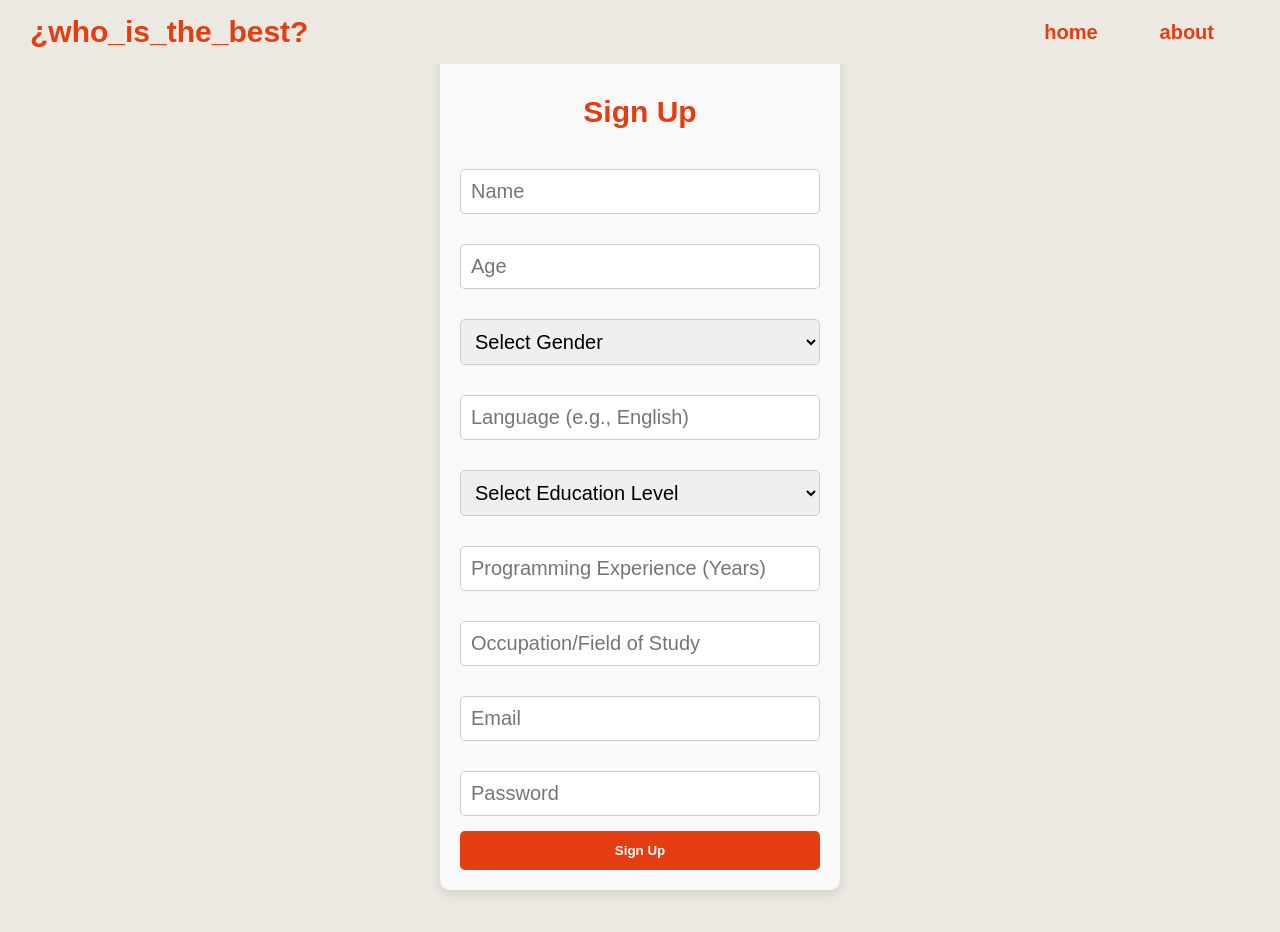
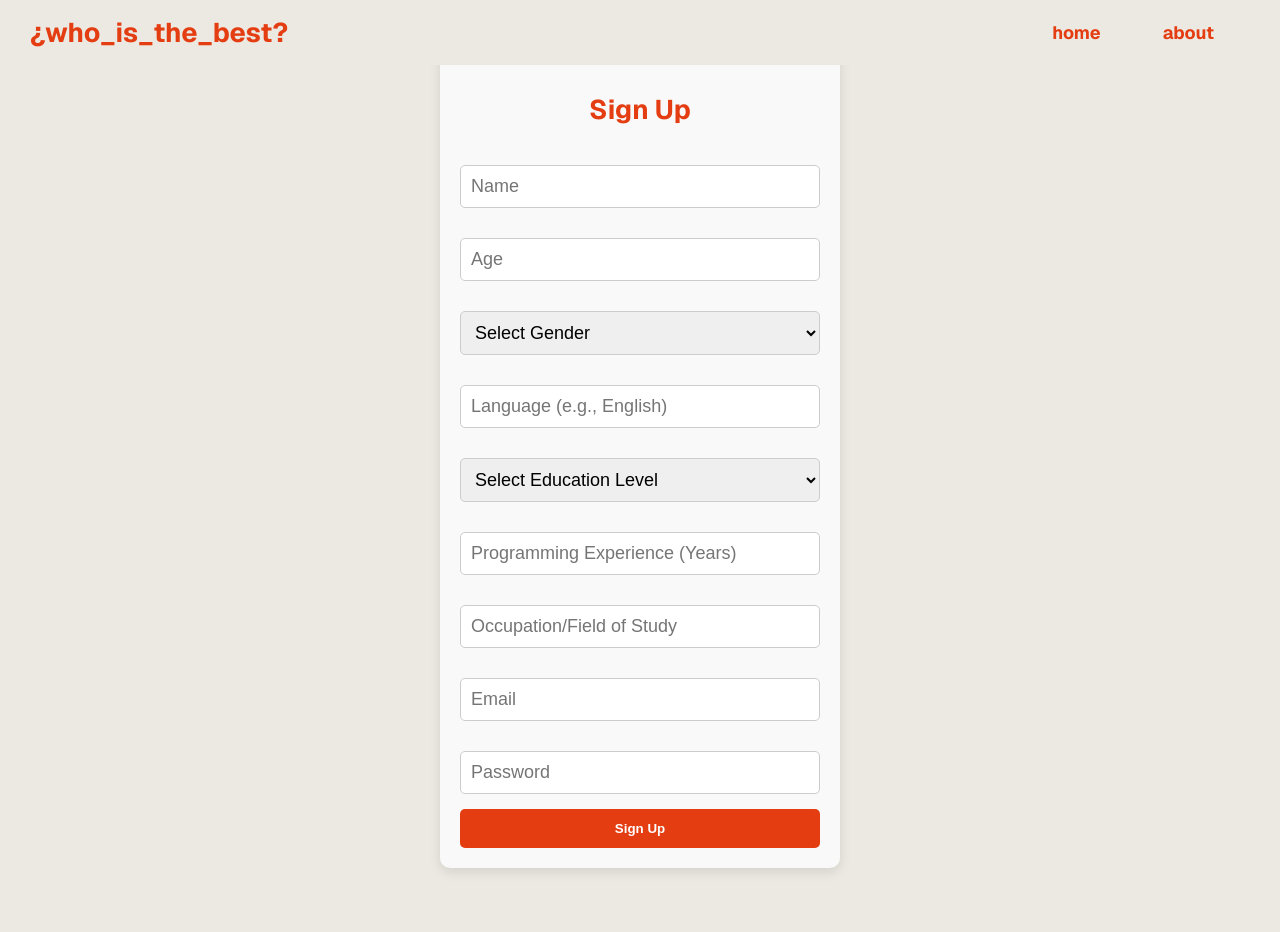
Before and after one commit to edoardo-aba/ee-assignment_2, a React (Create React App) app in the folder client/: page /signup in a window 1280 px wide. Shown: the top 932 px of the page. Built offline with nearby package versions, Linux system fonts and the light colour scheme.

Commit message:
added font geist

```diff
--- a/client/public/index.html
+++ b/client/public/index.html
@@ -1,14 +1,12 @@
 <!DOCTYPE html>
 <html lang="en">
+
 <head>
   <meta charset="utf-8" />
   <link rel="icon" href="%PUBLIC_URL%/favicon.ico" />
   <meta name="viewport" content="width=device-width, initial-scale=1" />
   <meta name="theme-color" content="#000000" />
-    <meta
-      name="description"
-      content="Web site created using create-react-app"
-    />
+  <meta name="description" content="Web site created using create-react-app" />
   <link rel="apple-touch-icon" href="%PUBLIC_URL%/logo192.png" />
   <!--
       manifest.json provides metadata used when your web app is installed on a
@@ -25,7 +23,11 @@
       Learn how to configure a non-root public URL by running `npm run build`.
     -->
   <title>React App</title>
+  <link rel="preconnect" href="https://fonts.googleapis.com">
+  <link rel="preconnect" href="https://fonts.gstatic.com" crossorigin>
+  <link href="https://fonts.googleapis.com/css2?family=Geist:wght@100..900&display=swap" rel="stylesheet">
 </head>
+
 <body>
   <noscript>You need to enable JavaScript to run this app.</noscript>
   <div id="root"></div>
@@ -40,4 +42,5 @@
       To create a production bundle, use `npm run build` or `yarn build`.
     -->
 </body>
+
 </html>
--- a/client/src/App.css
+++ b/client/src/App.css
@@ -0,0 +1,3 @@
+body {
+    font-family: "Geist", sans-serif;
+}
--- a/client/src/components/Header/Header.css
+++ b/client/src/components/Header/Header.css
@@ -20,11 +20,11 @@
 html, body {
     margin: 0 auto;
     padding: 0;
-    font-family: Arial, sans-serif;
+    font-family: "Geist", sans-serif;
     background-color: #EBE9E1;
     color: #E43D12;
     font-weight: bold;
-    font-size: 20px;
+    font-size: 18px;
 }
 
 .header {
--- a/client/src/components/Login/LogIn.css
+++ b/client/src/components/Login/LogIn.css
@@ -7,7 +7,7 @@
   background-color: #f9f9f9;
   border-radius: 10px;
   box-shadow: 0px 4px 12px rgba(0, 0, 0, 0.1);
-  font-family: Arial, sans-serif;
+  font-family: "Geist", sans-serif;
   color: #333;
 }
 
--- a/client/src/components/SignUp/SignUp.css
+++ b/client/src/components/SignUp/SignUp.css
@@ -7,7 +7,7 @@
   background-color: #f9f9f9;
   border-radius: 10px;
   box-shadow: 0 4px 12px rgba(0, 0, 0, 0.1);
-  font-family: Arial, sans-serif;
+  font-family: "Geist", sans-serif;
   color: #333;
 }
 
```
Lines whose indentation alone changed are shown as unchanged.
